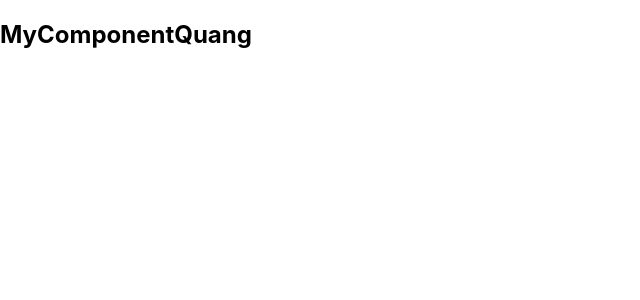
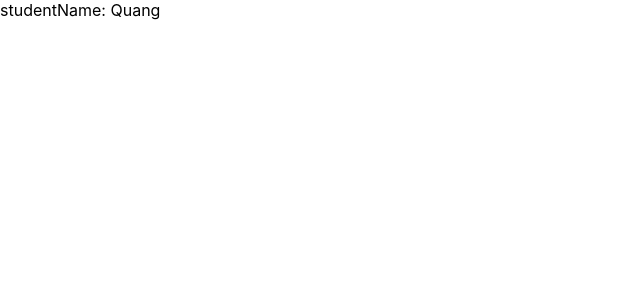
Before and after one commit to quangsang101002/ra-learn-react, a React (Create React App) app: page / in a window 1280 px wide. Shown: the top 300 px of the page, without its empty margins (0-640 px from the left). Built offline with nearby package versions, Linux system fonts and the light colour scheme.

Commit message:
sessio02 - ví dụ State

```diff
--- a/src/App.js
+++ b/src/App.js
@@ -1,13 +1,12 @@
 import React from 'react';
-import MyComponent from './myComponent';
 
 class App extends React.Component {
+  constructor() {
+    super();
+    this.state = { studentName: 'Quang' };
+  }
   render() {
-    return (
-      <div className="App">
-        <MyComponent studentName="Quang"></MyComponent>
-      </div>
-    );
+    return <div className="App">studentName: {this.state.studentName}</div>;
   }
 }
 export default App;
```
